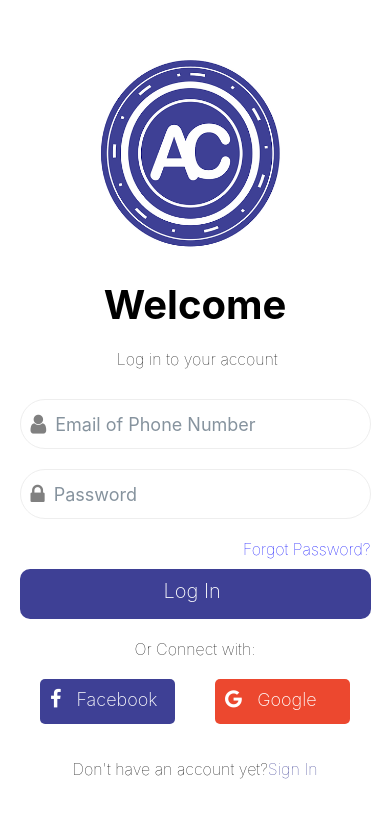
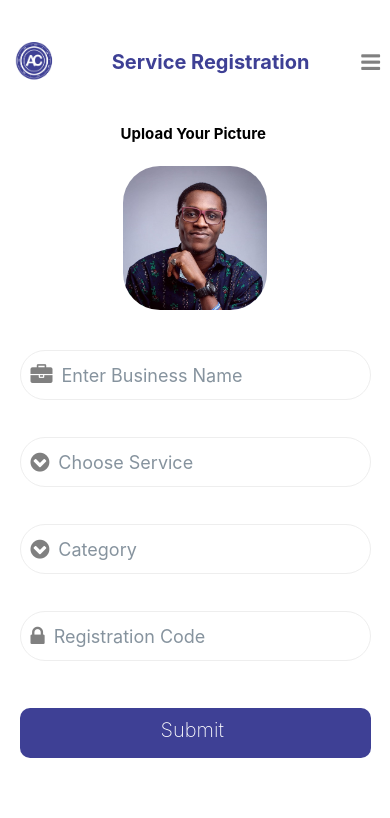
Before and after one commit to Oyishoma/autoscare-provider, a React Native app: screen /Feedback in a window 390 px wide. Shown: the top 818 px of the page. Built offline with nearby package versions, Linux system fonts and the light colour scheme.

Commit message:
service registration screen

```diff
--- a/App.js
+++ b/App.js
@@ -2,11 +2,12 @@ import { StatusBar } from 'expo-status-bar';
 import { StyleSheet, Text, View } from 'react-native';
 import Login from './screens/Login';
 import Navigation from './navigation/Navigation';
+import ServiceRegisration from './screens/ServiceRegisration';
 
 export default function App() {
   return (
-
-      <Navigation/>
+      <ServiceRegisration/>
+      //<Navigation/>
       //<Login/>
 
   );
--- /dev/null
+++ b/components/Header.js
@@ -0,0 +1,55 @@
+import { StyleSheet, Text, View, Image, ScrollView, SafeAreaView } from 'react-native'
+import React from 'react'
+import { FontAwesome } from '@expo/vector-icons';
+
+const Header = (props) => {
+  return (
+    <SafeAreaView style = {styles.safeAreaView}>
+        <View style = {styles.header}>
+            <Image
+                source = {require('../assets/logo-plain.png')}
+                style = {{width: 50, height: 40}}
+            />
+            <View>
+                <Text style = {styles.text}>{props.screenTitle}</Text>
+            </View>
+            <View>
+                <FontAwesome
+                name = 'navicon'
+                size = {22}
+                color = 'grey'
+                />
+            </View>
+
+        </View>
+
+
+    </SafeAreaView>
+  )
+}
+
+
+const styles = StyleSheet.create({
+    safeAreaView: {
+        paddingBottom: 10,
+        //flex: 1,
+    },
+
+    header: {
+        flexDirection: 'row',
+        justifyContent: 'space-between',
+        alignItems: 'center',
+        paddingHorizontal: 10,
+        marginTop: 20,
+        marginBottom: 0
+
+    },
+    text: {
+        margin: 20,
+        fontSize: 20,
+        fontWeight: 'bold',
+        color: '#3e4095'
+    }
+})
+
+export default Header
--- a/package.json
+++ b/package.json
@@ -10,6 +10,7 @@
     "eject": "expo eject"
   },
   "dependencies": {
+    "@expo/vector-icons": "^13.0.0",
     "@react-navigation/native": "^6.0.11",
     "@react-navigation/native-stack": "^6.7.0",
     "expo": "~45.0.0",
--- /dev/null
+++ b/screens/ServiceRegisration.js
@@ -0,0 +1,77 @@
+import { StyleSheet, Text, View,Image, ScrollView, SafeAreaView } from 'react-native'
+import React from 'react'
+import Header from '../components/Header'
+import Inputs from '../components/Inputs'
+import Submit from '../components/Submit'
+
+
+const ServiceRegisration = () => {
+  return (
+    <SafeAreaView >
+    <View style = {styles.container}>
+        <View style = {styles.headerStyle}>
+           <Header screenTitle = 'Service Registration' />
+        </View>
+
+        <View style = {styles.bio}>
+        <Text style = {styles.title}>Upload Your Picture </Text>
+            <Image source={require('../assets/user_image.jpg')} style = {styles.profileImage}/>
+            <View style = {styles.providerData} >
+            <View><Text> </Text></View>
+                <Inputs name = "Enter Business Name" icon = "briefcase" style = {styles.inputStyles}/>
+                <View><Text> </Text></View>
+                <Inputs name = "Choose Service" icon = "chevron-circle-down"/>
+                <View><Text> </Text></View>
+                <Inputs name = "Category" icon = "chevron-circle-down"/>
+                <View><Text> </Text></View>
+                <Inputs name = "Registration Code" icon = "lock"/>
+                <View><Text> </Text></View>
+            </View>
+
+            <Submit style = {{alignSelf: 'center'}}title = 'Submit' color = '#3e4095'/>
+        </View>
+
+    </View>
+    </SafeAreaView>
+  )
+}
+
+export default ServiceRegisration
+
+const styles = StyleSheet.create({
+    container: {
+        flex: 0,
+        backgroundColor: '#fff'
+      },
+      bio: {
+        width: undefined,
+        alignItems: 'center',
+        backgroundColor: 'white',
+        marginBottom: 10,
+
+    },
+    title: {
+        fontSize: 15,
+        fontWeight: 'bold',
+        marginTop: 20,
+        marginBottom: 20
+      },
+      profileImage: {
+        width: 150,
+        height: 150,
+        borderRadius: 40,
+        borderWidth: 3,
+        borderColor: '#fff',
+        marginBottom: 10
+      },
+      providerData: {
+        width: '100%',
+        alignItems: 'center',
+        backgroundColor: 'white',
+        marginBottom: 10,
+      },
+      headerStyle: {
+        paddingTop:10
+      }
+
+})
```
Also changed, not shown: 1 other file (tests, documents, lock files or other folders).
